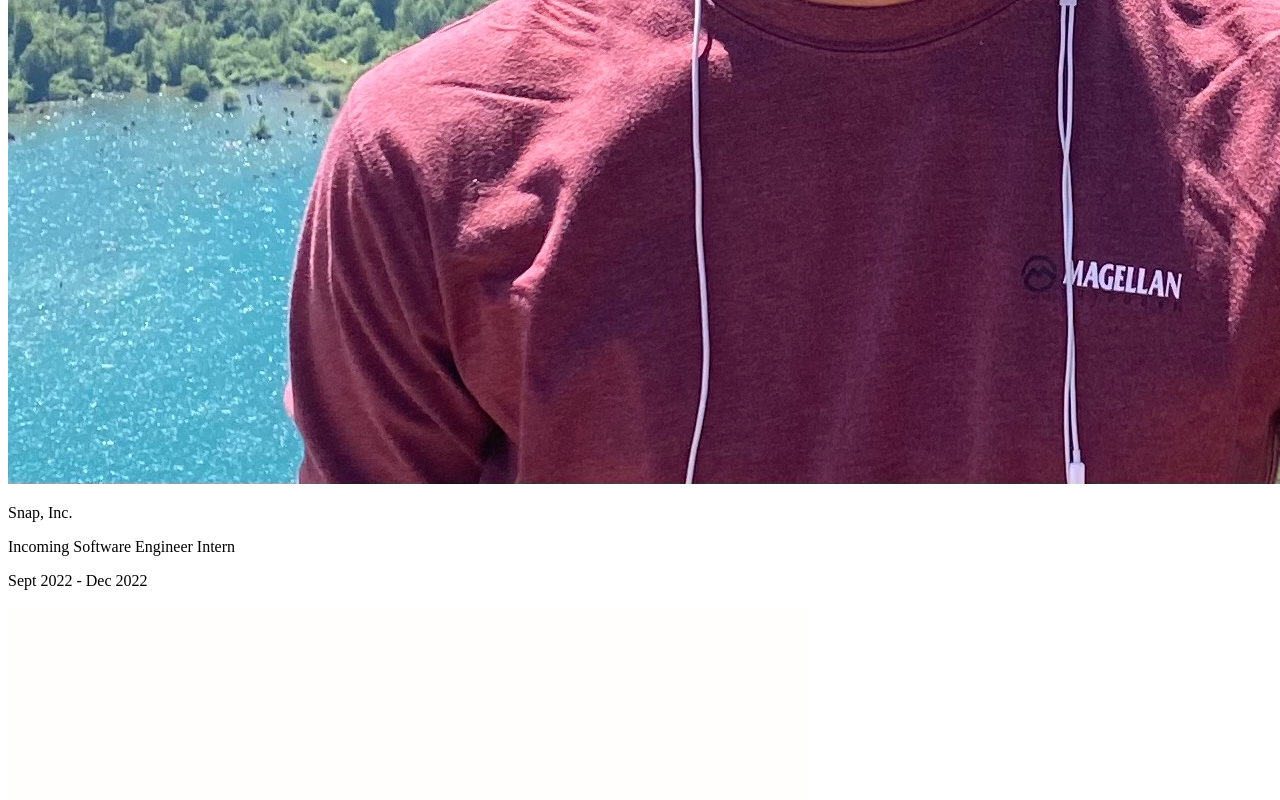
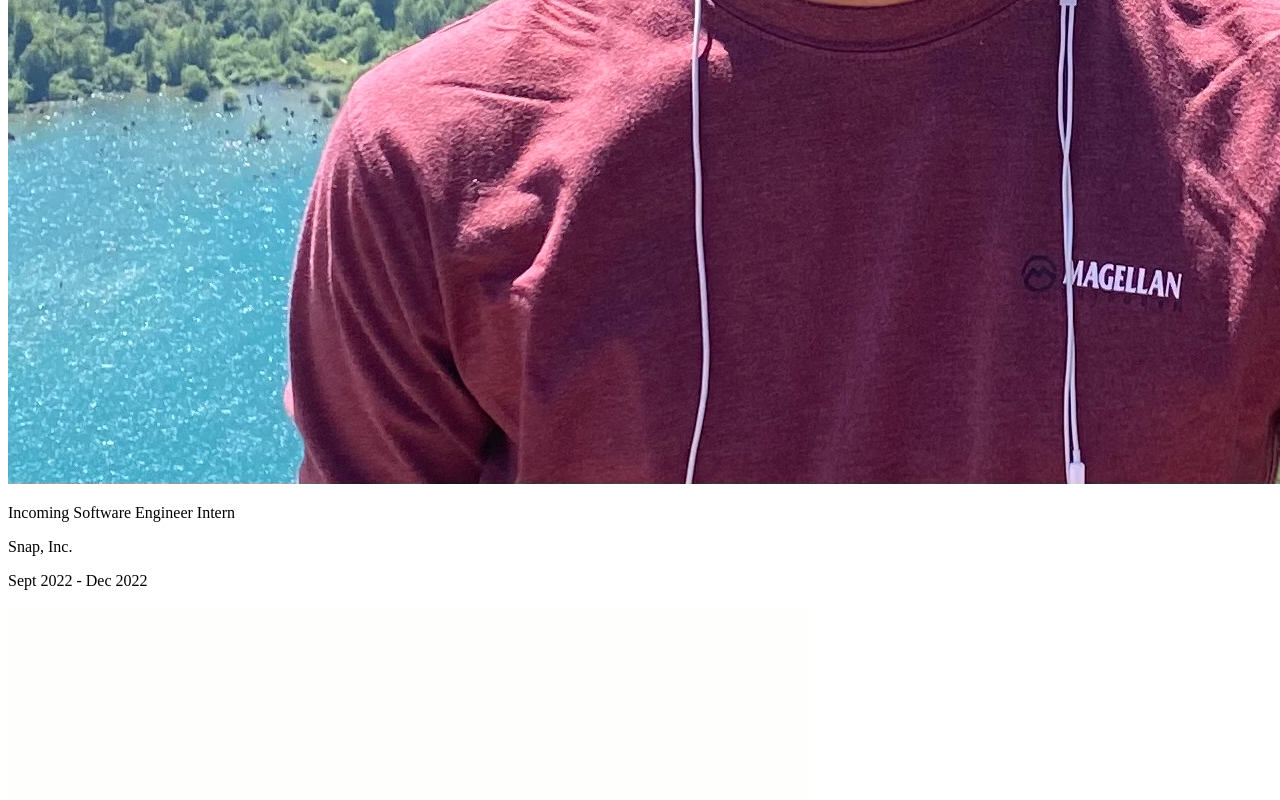
Before and after one commit to AdilRas/personal-site, a Next.js app: page / in a window 1280 px wide. Shown: the part 9200-10000 px from the top of the page. Built offline with nearby package versions, Linux system fonts and the light colour scheme.

Commit message:
Update Post component

```diff
--- /dev/null
+++ b/src/components/feed/posts/Hashtag.tsx
@@ -0,0 +1,9 @@
+const Hashtag = ({text} : {text: string}) => {
+    return (
+        <div className=' text-[rgb(6,69,173)] pr-1'>
+            {`#${text.toLowerCase().replaceAll(' ', '_')}`}
+        </div>
+    );
+}
+
+export default Hashtag;
--- a/src/components/feed/posts/Post.tsx
+++ b/src/components/feed/posts/Post.tsx
@@ -1,17 +1,8 @@
 import { BookmarkIcon, ChatIcon, DotsHorizontalIcon, EmojiHappyIcon, HeartIcon, PaperAirplaneIcon } from '@heroicons/react/outline';
 import { MouseEvent, useState } from 'react';
 import { Post as PostData } from '../../../models/feed/posts/Post';
-import Posts from './Posts';
+import Hashtag from './Hashtag';
 
-const Hashtag = ({text} : {text : string}) => {
-
-    return (
-        <div className=' text-[rgb(6,69,173)] pr-1'>
-            {`#${text.toLowerCase()}`}
-        </div>
-    );
-
-}
 
 const Post = ({ post } : {post : PostData}) => {
 
@@ -26,21 +17,31 @@
         <div className='bg-white my-7 border rounded-sm'>
 
             {/* USER photo - {username _ location} - options dots */}
-            <div className='flex items-center p-5'>
+            <div className='flex items-center px-5 py-3 w-full'>
+
+                {/* Post author image */}
                 <img src={post.postHeader.logoSrc} className="w-12 h-12 rounded-full object-contain border p-1 mr-3" />
-                <div className='flex-1'>
-                    <p className='font-semibold text-xl'>{post.postHeader.title}</p>
-                    <p className='text-lg'>{post.postHeader.subtitle}</p>
+
+                {/* Title, subtitle, date */}
+                <div className='flex justify-between flex-wrap items-center w-full'>
+                    {/* Title & Subtitle */}
+                    <div>
+                        <p className='font-semibold text-lg leading-none lg:leading-7'>
+                            {post.postHeader.title}
+                        </p>
+                        <p className=''>
+                            {post.postHeader.subtitle}
+                        </p>
+                    </div>
+
+                    {/* Date */}
+                    <p className='leading-none text-gray-500'>{post.postHeader.date}</p>
                 </div>
-                <p>{post.postHeader.date}</p>
-                {/* <DotsHorizontalIcon className='h-5' /> */}
             </div>
 
             {/* actual post */}
             <img src={post.contentImgSrc} className='object-cover w-full' />
-            <div>
 
-            </div>
             {/* actions (like, comment, share) - bookmark*/}
             <div className='flex justify-between px-4 pt-4'>
                 <div className='flex space-x-4'>
@@ -52,12 +53,12 @@
             </div>
 
             {/* Caption */}
-            <div className='flex flex-col justify-center py-5 pl-5 truncate'>
-                <p className=''>
+            <div className='flex flex-col justify-center pt-4 pb-2 pl-5'>
+                <p className='flex flex-wrap'>
                     <span className='font-semibold mr-1'>{post.nameForCaption}</span>
                     {post.captionText}
                 </p>
-                <div className='flex'>
+                <div className='flex flex-wrap'>
                     {
                         post.hashtags &&
                         post.hashtags.length > 0 &&
--- /dev/null
+++ b/src/components/feed/sidebar/MiniProfile.tsx
@@ -0,0 +1,17 @@
+const MiniProfile = () => {
+    return (
+        <div className="flex items-center justify-between mt-14 ml-10">
+            <img
+                className="rounded-full border p=[2px] w-16 h-16"
+                src="adil-new.jpg"
+                alt="" />
+            <div className="flex-1 mx-4">
+                <h2>Adil Rasiyani</h2>
+                <h3>B.S. Computer Science, May 2023</h3>
+            </div>
+            <button className="text-blue-400 text-sm font-semibold">Contact Me</button>
+        </div>
+    )
+}
+
+export default MiniProfile
--- a/src/data/Experience/JobData.json
+++ b/src/data/Experience/JobData.json
@@ -11,6 +11,23 @@
         "location": "Los Angeles, CA",
         "achievements": [
             "I will be completing a co-op at Snap this Fall."
+        ],
+        "skills": [
+            "Incoming"
+        ]
+    },
+    {
+        "company": {
+            "name": "Tableau (Salesforce)",
+            "logoImgSrc": "adil-new.jpg"
+        },
+        "title": "Incoming Software Engineer Intern",
+        "contentImgSrc": "salesforce.gif",
+        "startDate": "May 2022",
+        "endDate": "Aug 2022",
+        "location": "Seattle, WA",
+        "achievements": [
+            "I will be completing an internship at Tableau this Fall."
         ],
         "skills": [
             "Incoming"
--- a/src/models/feed/posts/Post.ts
+++ b/src/models/feed/posts/Post.ts
@@ -59,8 +59,8 @@
         return {
             id: (Math.random() + 1).toString(36).substring(7),
             postHeader: {
-                title: this.jobPostData.company.name,
-                subtitle: this.jobPostData.title,
+                title: this.jobPostData.title,
+                subtitle: this.jobPostData.company.name,
                 date: dateString,
                 logoSrc: this.jobPostData.company.logoImgSrc
             },
```
